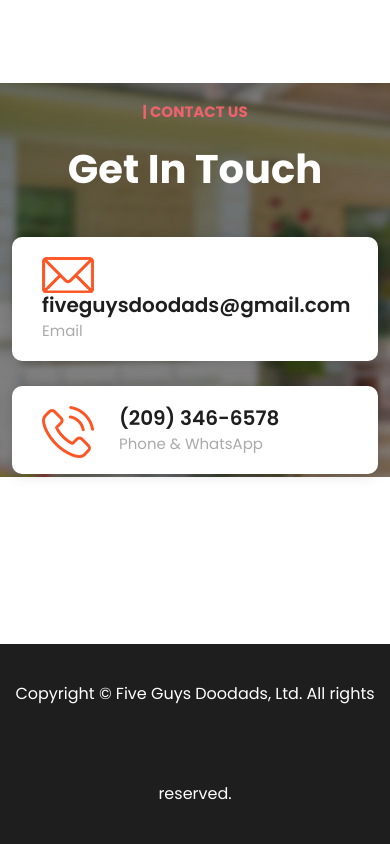
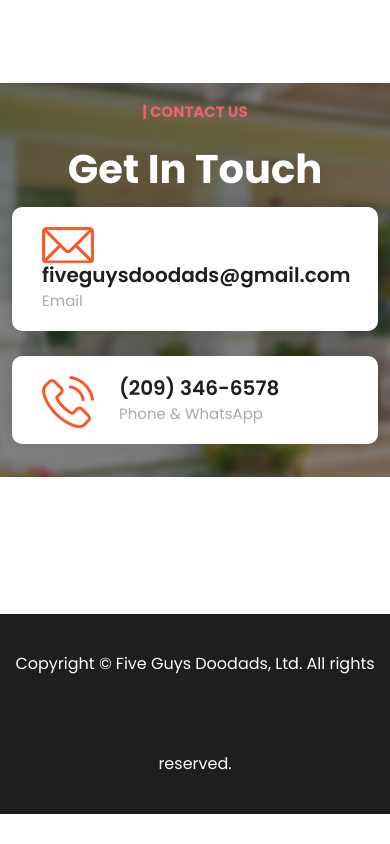
Before and after one commit to shkun/shkun.github.io, a plain HTML site: page index.html in a window 390 px wide. Shown: the part 1848-2692 px from the top of the page. After the commit the page ends 2662 px from the top, so only its background shows below. Drawn offline with nearby package versions, Linux system fonts and the light colour scheme.

Commit message:
make contact card responsive

```diff
--- a/assets/css/templatemo-villa-agency.css
+++ b/assets/css/templatemo-villa-agency.css
@@ -1366,6 +1366,9 @@
   .header-area .main-nav .nav li:last-child {
     display: none;
   }
+  .contact-content {
+    margin-top: -270px;
+  }
 }
 
 @media (max-width: 992px) {
```
